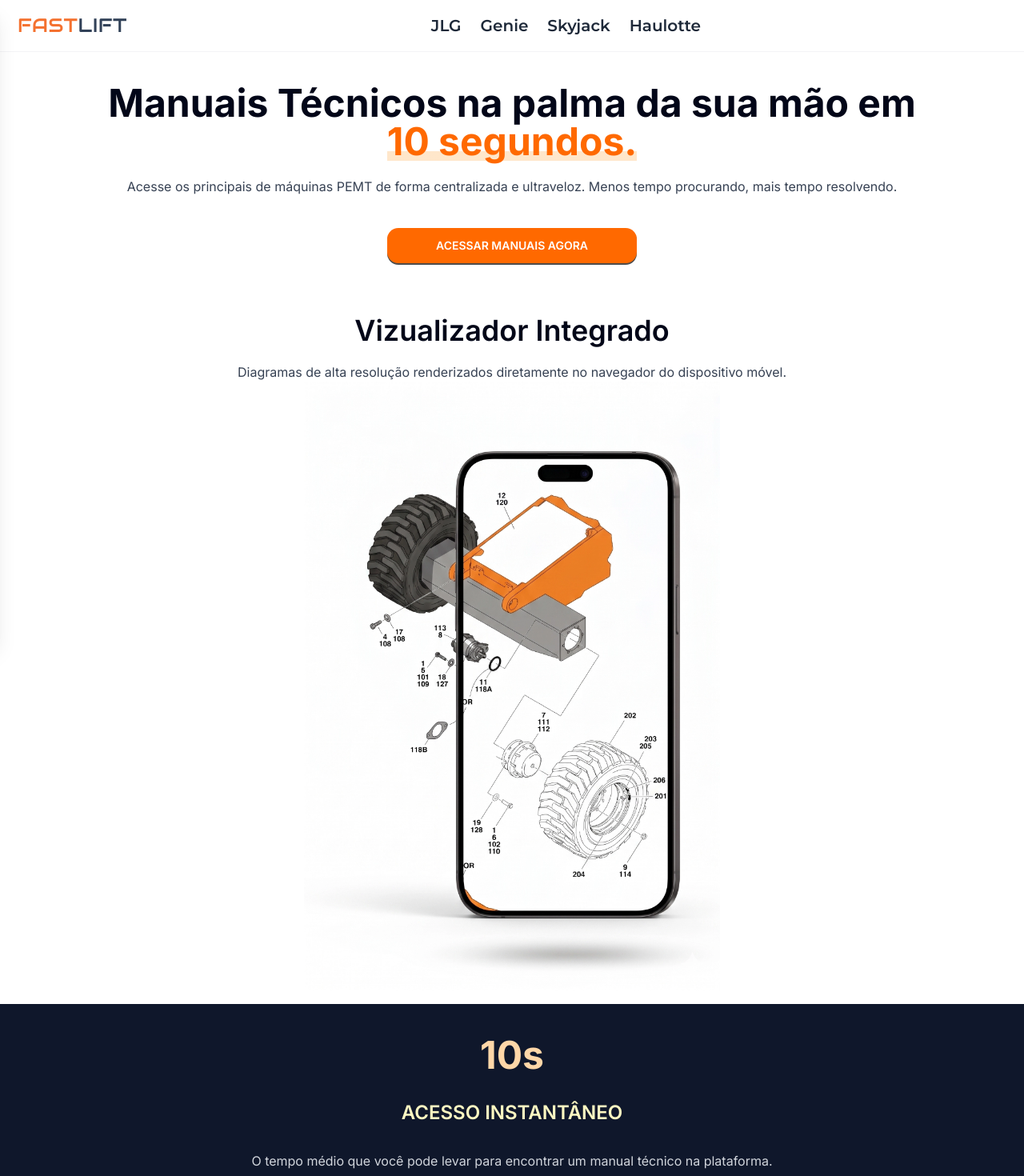
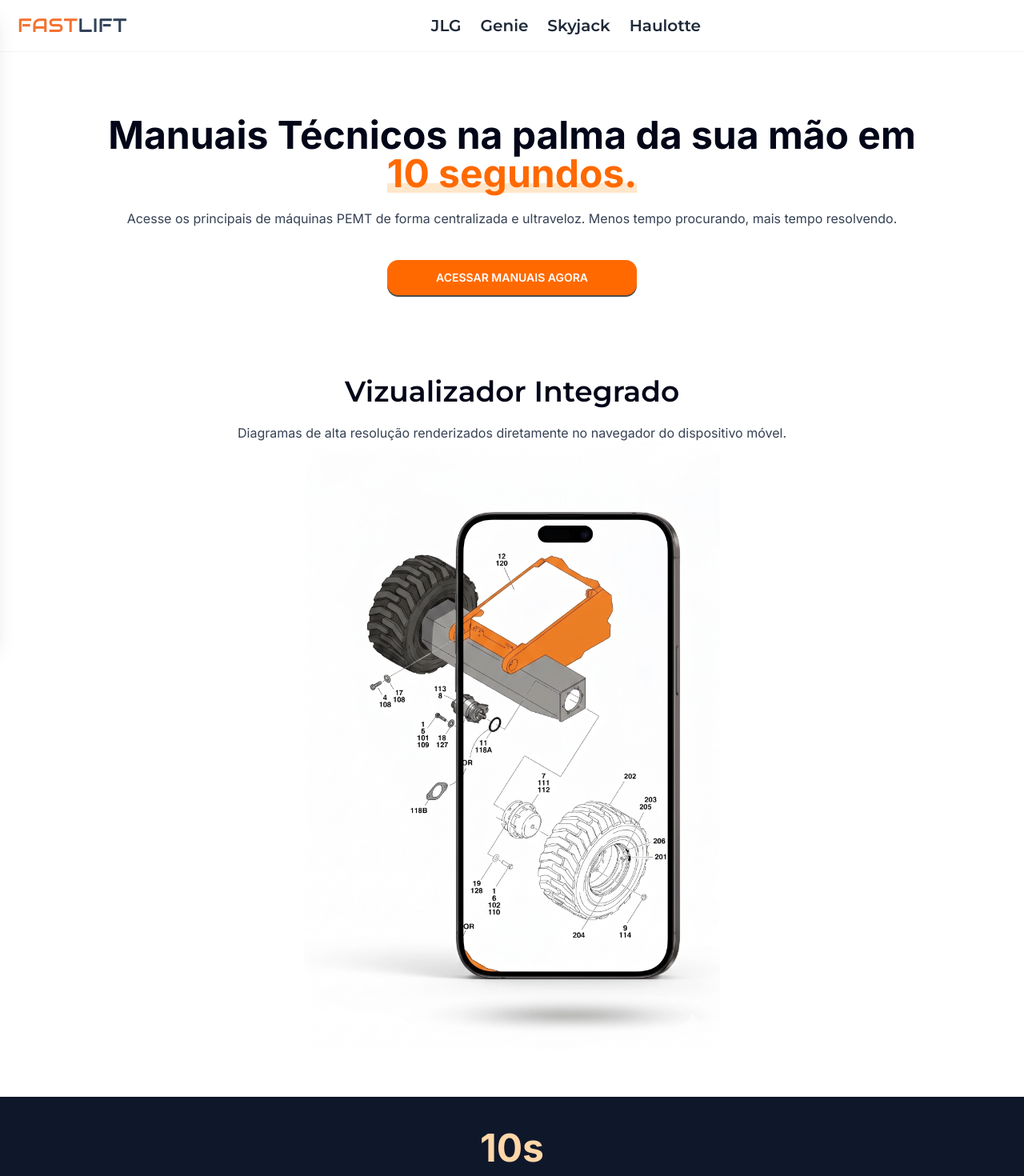
Before and after one commit to Jeff-Nas/fastlift, a Next.js app: page / in a window 1280 px wide. Shown: the top 1470 px of the page at 80% size. Built offline with nearby package versions, Linux system fonts and the light colour scheme.

Commit message:
Ajustando espaçamento para scroll fluir melhor

```diff
--- a/src/pages/index.tsx
+++ b/src/pages/index.tsx
@@ -51,7 +51,7 @@
           initial={{ opacity: 0, y: 20 }}
           animate={{ opacity: 1, y: 0 }}
           transition={{ duration: 0.6 }}
-          className="text-center text-5xl font-body font-bold"
+          className="text-center text-5xl font-body font-bold mt-10"
         >
           Manuais Técnicos na palma da sua mão em{" "}
           <span className="block w-fit mx-auto bg-linear-to-t from-orange-200/60 text-orange-500 from-25% to-transparent to-25% bg-no-repeat">
@@ -90,9 +90,9 @@
           whileInView={{ opacity: 1, y: 0 }}
           viewport={{ once: true, margin: "-100px" }}
           transition={{ duration: 0.7 }}
-          className="mt-16"
+          className="mt-25"
         >
-          <h2 className="text-3xl lg:text-4xl text-center font-semibold">
+          <h2 className="text-3xl lg:text-4xl text-center font-semibold font-header">
             Vizualizador Integrado
           </h2>
           <p className="text-center text-gray-700 mt-5 px-2">
@@ -115,7 +115,7 @@
         whileInView={{ opacity: 1, scale: 1 }}
         viewport={{ once: true, margin: "-50px" }}
         transition={{ duration: 0.6 }}
-        className="flex flex-col gap-8 px-6 py-10 bg-slate-900 text-center"
+        className="flex flex-col gap-8 px-6 py-10 mt-10 bg-slate-900 text-center"
       >
         <div ref={countRef} className="text-5xl font-bold text-orange-200">
           <motion.span>{rounded}</motion.span>s
@@ -130,7 +130,7 @@
       </motion.div>
       {/* Cards de funcionalidades - Animação Individual por Scroll */}
       <div className="flex flex-col lg:flex-row gap-10 p-6 mt-12 mx-auto">
-        {/* Card 1 - Aparece quando o scroll chega nele */}
+        {/* Card 1 - Efeito scroll */}
         <motion.div
           initial={{ opacity: 0, y: 50 }}
           whileInView={{ opacity: 1, y: 0 }}
@@ -148,7 +148,7 @@
           </p>
         </motion.div>
 
-        {/* Card 2 - Aparece APENAS quando o scroll chega nele */}
+        {/* Card 2 - Efeito com scroll */}
         <motion.div
           initial={{ opacity: 0, y: 50 }}
           whileInView={{ opacity: 1, y: 0 }}
```
